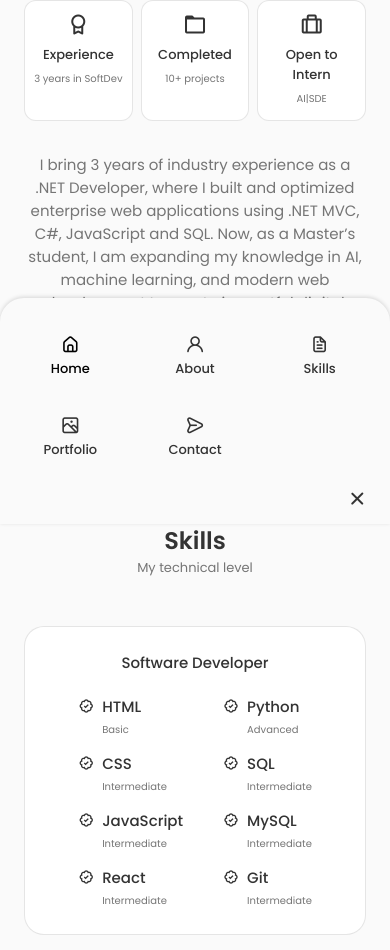
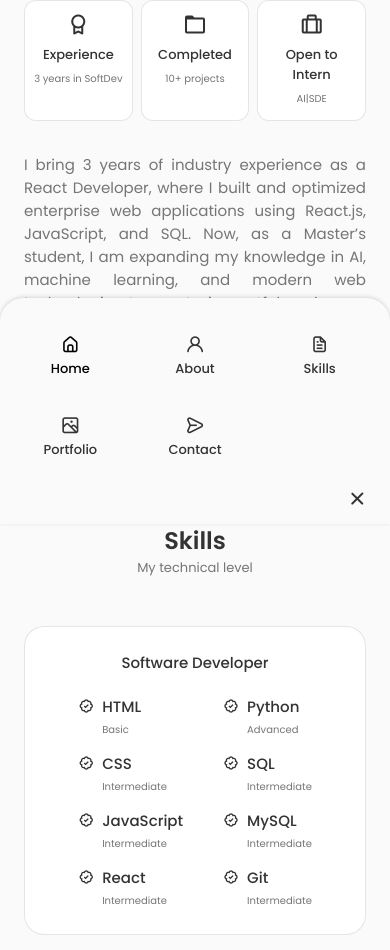
Before and after one commit to bhavi40/Portfolio, a React (Vite) app: page / in a window 390 px wide. Shown: the part 1164-2114 px from the top of the page. Built offline with nearby package versions, Linux system fonts and the light colour scheme.

Commit message:
Improve paragraph styling in About section

```diff
--- a/src/components/about/About.css
+++ b/src/components/about/About.css
@@ -51,6 +51,7 @@
 .about__description{
     padding: 0 4rem 0 0;
     margin-bottom: var(--mb-2-5);
+    text-align: justify;
 }
 
 .button {
@@ -95,6 +96,7 @@
 
     .about__description{
         padding: 0;
+        text-align: justify
     }
 
   }
--- a/src/components/about/About.jsx
+++ b/src/components/about/About.jsx
@@ -12,7 +12,7 @@ function About(){
                 <img src={AboutImg} alt="" className="about__img" />
                 <div className="about__data">
                     <Info/>
-                    <p className="about__description">I bring 3 years of industry experience as a .NET Developer, where I built and optimized enterprise web applications using .NET MVC, C#, JavaScript and SQL. Now, as a Master’s student, I am expanding my knowledge in AI, machine learning, and modern web development to create impactful digital solutions.</p>
+                    <p className="about__description">I bring 3 years of industry experience as a React Developer, where I built and optimized enterprise web applications using React.js, JavaScript, and SQL. Now, as a Master’s student, I am expanding my knowledge in AI, machine learning, and modern web technologies to create impactful and user-friendly digital solutions.</p>
                     <a download="" href={CV} className="button button--flex">Download Resume
                     <i className="uil uil-file-download"></i>
                     </a>
```
